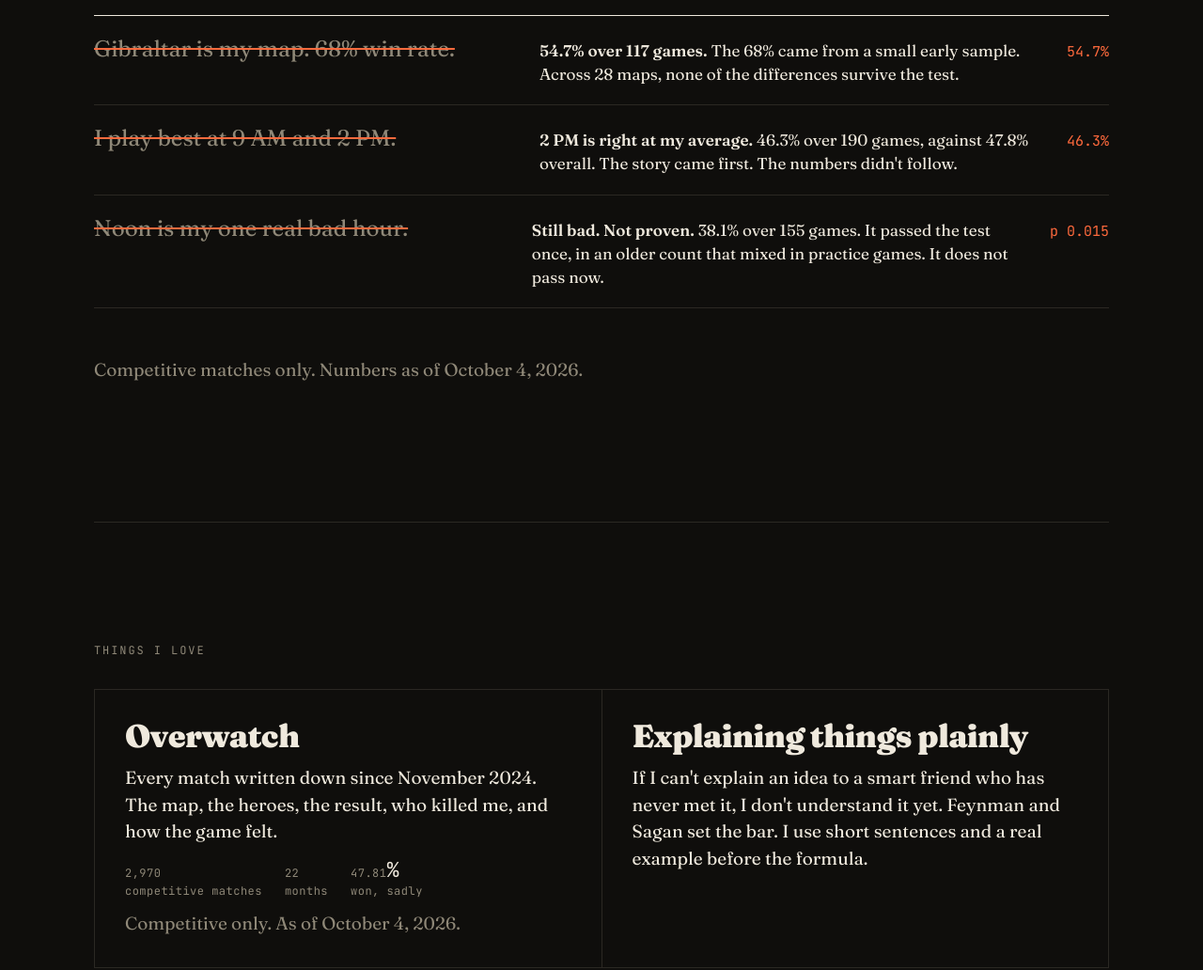
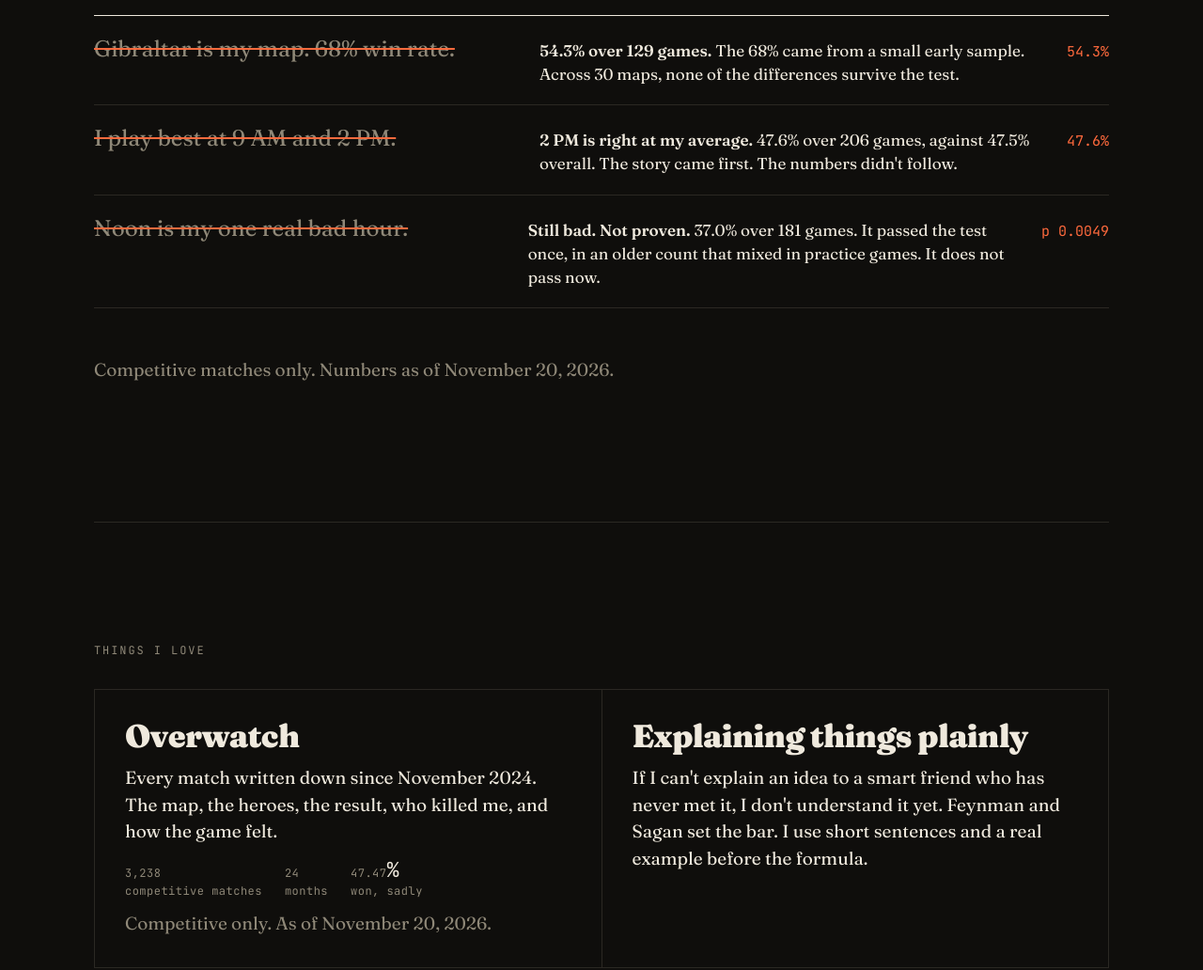
Before and after one commit to WeakLearners/weaklearners.github.io, a plain HTML site: page index.html in a window 1280 px wide. Shown: the part 2460-3492 px from the top of the page at 94% size. Drawn offline with Linux system fonts and the light colour scheme; animation ran at ten frames a second.

Commit message:
site: refresh Overwatch numbers to 3,238 comp matches (2026-11-20 snapshot); 2 PM wording now 'right at my average'
Co-Authored-By: Claude Sonnet 5.5 <noreply@anthropic.com>

```diff
--- a/index.html
+++ b/index.html
@@ -221,7 +221,7 @@ footer{max-width:1080px;margin:0 auto;padding:32px clamp(16px,5vw,64px) calc(48p
       <a class="work-card" href="https://github.com/weaklearners/overwatch-tracker">
         <h3>Overwatch match tracker</h3>
         <p>I built it to log my own games. Then I used it to kill my own theories.</p>
-        <div class="figs"><div><b><span data-stat="comp_matches">2,970</span></b><span>competitive matches, <span data-stat="range_end_mon">Oct 2026</span></span></div></div>
+        <div class="figs"><div><b><span data-stat="comp_matches">3,238</span></b><span>competitive matches, <span data-stat="range_end_mon">Nov 2026</span></span></div></div>
         <span class="work-go">Code on GitHub →</span>
       </a>
       <a class="work-card" href="https://github.com/weaklearners/nfl-props">
@@ -248,21 +248,21 @@ footer{max-width:1080px;margin:0 auto;padding:32px clamp(16px,5vw,64px) calc(48p
     <div class="ledger">
       <div class="row" data-claim="gib_above_avg" data-claim-value="true" data-claim2="no_map_survives" data-claim2-value="true">
         <span class="was">Gibraltar is my map. 68% win rate.</span>
-        <span class="now"><strong><span data-stat="gib_rate">54.7</span>% over <span data-stat="gib_n">117</span> games.</strong> The 68% came from a small early sample. Across <span data-stat="maps_tested">28</span> maps, none of the differences survive the test.</span>
-        <span class="num"><span data-stat="gib_rate">54.7</span>%</span>
+        <span class="now"><strong><span data-stat="gib_rate">54.3</span>% over <span data-stat="gib_n">129</span> games.</strong> The 68% came from a small early sample. Across <span data-stat="maps_tested">30</span> maps, none of the differences survive the test.</span>
+        <span class="num"><span data-stat="gib_rate">54.3</span>%</span>
       </div>
       <div class="row" data-claim="hour14_near_avg" data-claim-value="true">
         <span class="was">I play best at 9 AM and 2 PM.</span>
-        <span class="now"><strong>2 PM is right at my average.</strong> <span data-stat="hour14_rate">46.3</span>% over <span data-stat="hour14_n">190</span> games, against <span data-stat="comp_rate_1">47.8</span>% overall. The story came first. The numbers didn't follow.</span>
-        <span class="num"><span data-stat="hour14_rate">46.3</span>%</span>
+        <span class="now"><strong>2 PM is right at my average.</strong> <span data-stat="hour14_rate">47.6</span>% over <span data-stat="hour14_n">206</span> games, against <span data-stat="comp_rate_1">47.5</span>% overall. The story came first. The numbers didn't follow.</span>
+        <span class="num"><span data-stat="hour14_rate">47.6</span>%</span>
       </div>
       <div class="row" data-claim="noon_below_avg" data-claim-value="true" data-claim2="no_hour_survives" data-claim2-value="true">
         <span class="was">Noon is my one real bad hour.</span>
-        <span class="now"><strong>Still bad. Not proven.</strong> <span data-stat="noon_rate">38.1</span>% over <span data-stat="noon_n">155</span> games. It passed the test once, in an older count that mixed in practice games. It does not pass now.</span>
-        <span class="num">p <span data-stat="noon_p">0.015</span></span>
+        <span class="now"><strong>Still bad. Not proven.</strong> <span data-stat="noon_rate">37.0</span>% over <span data-stat="noon_n">181</span> games. It passed the test once, in an older count that mixed in practice games. It does not pass now.</span>
+        <span class="num">p <span data-stat="noon_p">0.0049</span></span>
       </div>
     </div>
-    <p class="quiet">Competitive matches only. Numbers as of <span data-stat="asof_long">October 4, 2026</span>.</p>
+    <p class="quiet">Competitive matches only. Numbers as of <span data-stat="asof_long">November 20, 2026</span>.</p>
   </section>
 
   <section id="loves">
@@ -272,11 +272,11 @@ footer{max-width:1080px;margin:0 auto;padding:32px clamp(16px,5vw,64px) calc(48p
         <h3>Overwatch</h3>
         <p>Every match written down since November 2024. The map, the heroes, the result, who killed me, and how the game felt.</p>
         <div class="figs">
-          <div><b><span data-stat="comp_matches">2,970</span></b><span>competitive matches</span></div>
-          <div><b><span data-stat="months">22</span></b><span>months</span></div>
-          <div><b><span data-stat="comp_rate">47.81</span>%</b><span>won, sadly</span></div>
+          <div><b><span data-stat="comp_matches">3,238</span></b><span>competitive matches</span></div>
+          <div><b><span data-stat="months">24</span></b><span>months</span></div>
+          <div><b><span data-stat="comp_rate">47.47</span>%</b><span>won, sadly</span></div>
         </div>
-        <p class="quiet">Competitive only. As of <span data-stat="asof_long">October 4, 2026</span>.</p>
+        <p class="quiet">Competitive only. As of <span data-stat="asof_long">November 20, 2026</span>.</p>
       </article>
       <article>
         <h3>Explaining things plainly</h3>
@@ -348,9 +348,9 @@ footer{max-width:1080px;margin:0 auto;padding:32px clamp(16px,5vw,64px) calc(48p
   <section class="hero-c" aria-label="Artwork: one dot for each competitive Overwatch match">
     <div class="stage">
       <canvas></canvas>
-      <div class="big" data-big><span data-stat="comp_matches">2,970</span><small>Competitive Overwatch matches · every one written down · Nov 2024 – <span data-stat="range_end_mon">Oct 2026</span> · as of <span data-stat="asof_short">Oct 4, 2026</span></small></div>
+      <div class="big" data-big><span data-stat="comp_matches">3,238</span><small>Competitive Overwatch matches · every one written down · Nov 2024 – <span data-stat="range_end_mon">Nov 2026</span> · as of <span data-stat="asof_short">Nov 20, 2026</span></small></div>
       <div class="quote" data-quote>Split them by result, and you get <i>almost a coin flip.</i></div>
-      <div class="split" data-split><div class="w"><b><span data-stat="comp_wins">1,420</span></b>won</div><div class="l"><b><span data-stat="comp_losses">1,550</span></b>lost</div></div>
+      <div class="split" data-split><div class="w"><b><span data-stat="comp_wins">1,537</span></b>won</div><div class="l"><b><span data-stat="comp_losses">1,701</span></b>lost</div></div>
     </div>
   </section>
 </template>
@@ -360,7 +360,7 @@ footer{max-width:1080px;margin:0 auto;padding:32px clamp(16px,5vw,64px) calc(48p
 const REDUCE = matchMedia('(prefers-reduced-motion: reduce)').matches;
 const ALL = ['a','b','c'];
 /* @stats:begin (rewritten by tools/update_stats.py) */
-const STAT = {matches: 2970, wins: 1420, rate: '47.81'};
+const STAT = {matches: 3238, wins: 1537, rate: '47.47'};
 /* @stats:end */
 const ABOUT = {
   a: ['Boosting field', 'AdaBoost, running live. Hundreds of random straight cuts, each only slightly better than guessing, are weighted and stacked. All they are trained on is whether a point sits inside the letters of a name. The portrait is the model. Your cursor feeds it more data, so it sharpens wherever you look.'],
```
